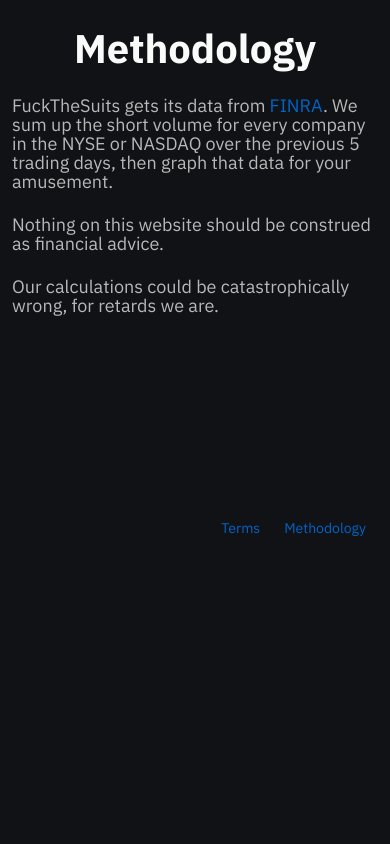
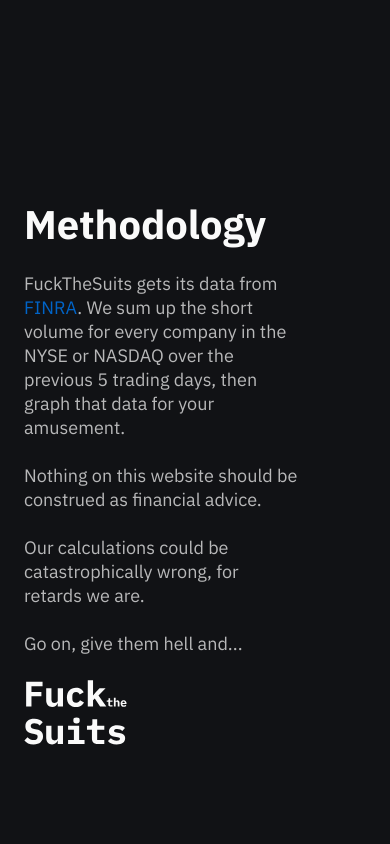
Before and after one commit to EffectiveAF/fuck-the-suits, a Svelte app: page /methodology in a window 390 px wide. Shown: the top 844 px of the page. Built offline with nearby package versions, Linux system fonts and the light colour scheme.

Commit message:
Methodology.svelte: add grid and responsiveness

```diff
--- a/public/global.css
+++ b/public/global.css
@@ -61,6 +61,23 @@
   outline: none;
   border: none;
   border-radius: 4px;
+}
+
+.container {
+  display: flex;
+  height: 100%;
+  min-height: 100vh;
+  max-width: 1080px;
+  margin: 0 auto;
+}
+
+.main-grid {
+  max-width: 640px;
+  width: 100%;
+  height: 100%;
+  margin: 0 auto;
+  padding-top: 176px;
+  /* border: 1px solid yellow; */
 }
 
 .btn-primary-marketing {
@@ -204,8 +221,8 @@
   font-family: "IBM Plex Sans";
   font-style: normal;
   font-weight: 600;
-  font-size: 16px;
-  line-height: 13px;
+  font-size: 18px;
+  line-height: 20px;
   letter-spacing: 0.015em;
   font-variant: small-caps;
   color: var(--contentColorActive);
--- a/src/Home.svelte
+++ b/src/Home.svelte
@@ -50,27 +50,27 @@
       </div>
 
       <div class="sidebar-items">
-        <p class="labels-overline">Data Visualization</p>
+        <p class="labels-overline">Top Shorts<br />In Market</p>
         <ul>
           <li>
-            <Link to="/" on:click={(e) => {
+            <button class="link" on:click={(e) => {
               e.preventDefault();
               navigate('/');
               $currentSymbol = '';
             }}>
-              The Biggest Shorts
-            </Link>
+            The Biggest Shorts
+            </button>
           </li>
 
           {#each $chartData as company (company.label)}
           <li>
-            <Link to={`/chart/${company.label}`} on:click={(e) => {
+            <button class={"link"} on:click={(e) => {
               e.preventDefault();
               navigate('/chart/' + company.label);
               $currentSymbol = company.label;
             }}>
               {company.label}
-            </Link>
+            </button>
           </li>
           {/each}
         </ul>
@@ -80,7 +80,11 @@
         <p class="labels-overline">More Info</p>
         <ul>
           <li>
-            <Link to="/methodology">Methodology</Link>
+            <button class="link" on:click={(e) => {
+              navigate('/methodology');
+            }}>
+              Methodology
+            </button>
           </li>
         </ul>
       </div>
@@ -115,23 +119,6 @@
 </div>
 
 <style>
-.container {
-  display: flex;
-  height: 100%;
-  min-height: 100vh;
-  max-width: 1080px;
-  margin: 0 auto;
-}
-
-.main-grid {
-  max-width: 640px;
-  width: 100%;
-  height: 100%;
-  margin: 0 auto;
-  padding-top: 176px;
-  /* border: 1px solid yellow; */
-}
-
 .header-and-image {
   display: flex;
   flex-direction: row;
@@ -248,7 +235,35 @@
   padding-top: 8px;
 }
 
-:global(#raphael-paper-2) {
-  border: 1px solid #818285;
+.link {
+  color: var(--contentColorDefault);
+  text-decoration: none;
+  font-style: normal;
+  font-weight: normal;
+  font-size: 16px;
+  line-height: 20px;
+  letter-spacing: 0.0025em;
+  margin: 6px 0;
+  padding: 1px;
+  border-left: 1px solid white;
+  border-radius: 0px;
+  padding-left: 4px;
+}
+
+
+.active-link,
+.link:hover {
+  background-color: #fff;
+  color: #2c2c2c;
+  border-radius: 0px;
+  -webkit-transform: translateX(5px); /* 10px to left */
+  -moz-transform: translateX(5px); /* 10px to left */
+  -ms-transform: translateX(5px); /* 10px to left */
+  transform: translateX(5px); /* 10px to left */
+  transition: .05s ease-in-out;
+}
+
+.link:focus {
+  -webkit-focus-ring-color: auto 5px;
 }
 </style>
--- a/src/Methodology.svelte
+++ b/src/Methodology.svelte
@@ -2,8 +2,8 @@
   export let location = '';
 </script>
 
-<div class="tos">
-
+<div class="container">
+  <div class="main-grid">
       <h2>Methodology</h2>
 
       <p>
@@ -19,18 +19,16 @@
         Our calculations could be catastrophically wrong, for retards we are.
       </p>
 
+      <p>Go on, give them hell and...</p>
+
+      <img src="/img/fuck-the-suits.svg" alt="In the end, We the People will win." height="65px" width="103px" style="margin-top: 24px;">
+  </div>
 </div>
 
 <style>
-  .tos {
-    display: flex;
-    flex-direction: column;
-    justify-content: center;
-    align-items: center;
-  }
-
 p {
   font-size: 18px;
+  line-height: 24px;
 }
 
 h2, h4, p {
@@ -39,9 +37,8 @@
 }
 
 @media (max-width: 639px) {
-    h2, h4, p {
-      max-width: calc(100% - 24px);
+  .main-grid {
+    margin: 0 24px;
   }
 }
-
 </style>
```
Lines whose indentation alone changed are shown as unchanged.
